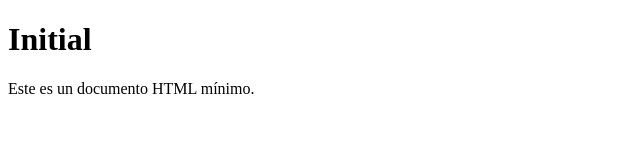
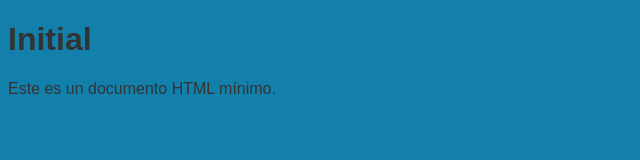
Before and after one commit to pabloangeletti/ejercicios-kevin, a plain HTML site: page index.html in a window 1280 px wide. Shown: the whole page, without its empty margins (0-640 px from the left). Drawn offline with Linux system fonts and the light colour scheme.

Commit message:
Add css styles

```diff
--- a/index.html
+++ b/index.html
@@ -4,6 +4,7 @@
     <meta charset="UTF-8" />
     <meta name="viewport" content="width=device-width, initial-scale=1.0" />
     <title>Mi Documento</title>
+    <link rel="stylesheet" href="styles.css" />
   </head>
   <body>
     <h1>Initial</h1>
--- /dev/null
+++ b/styles.css
@@ -0,0 +1,5 @@
+body {
+  background-color: #1380ac;
+  color: #333;
+  font-family: Arial, sans-serif;
+}
```
